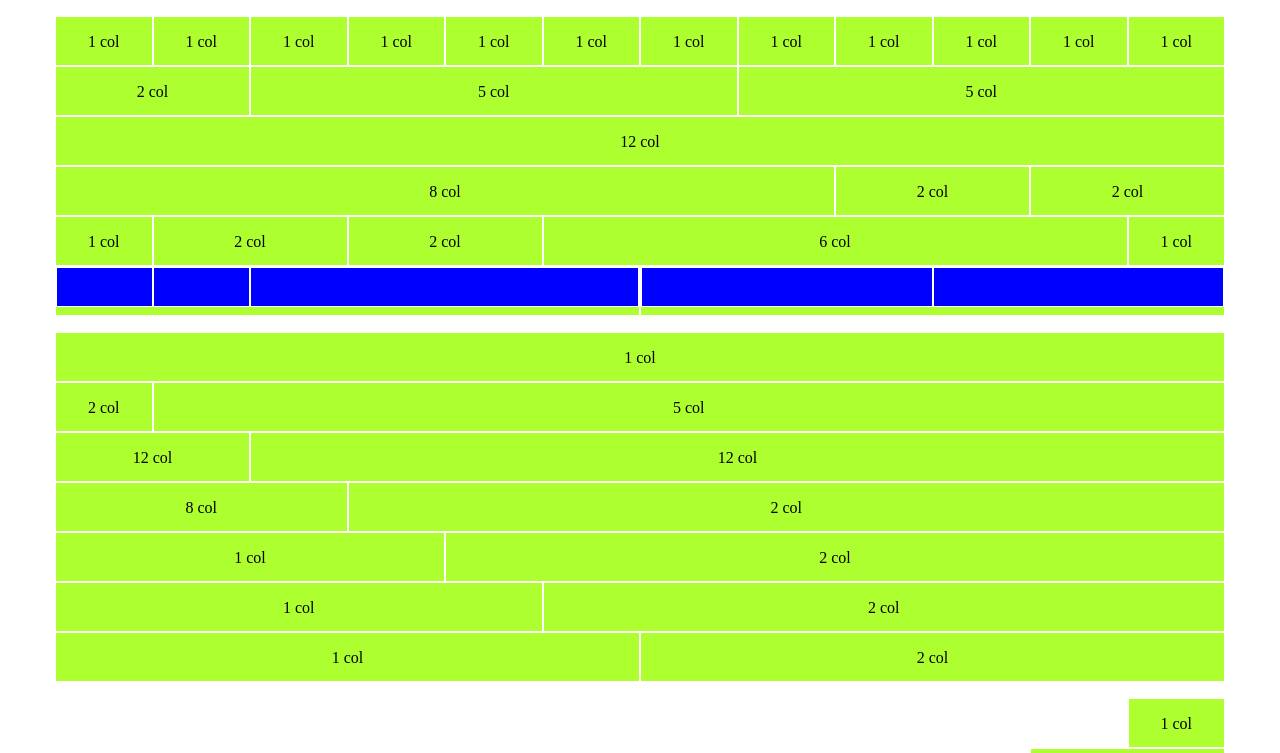
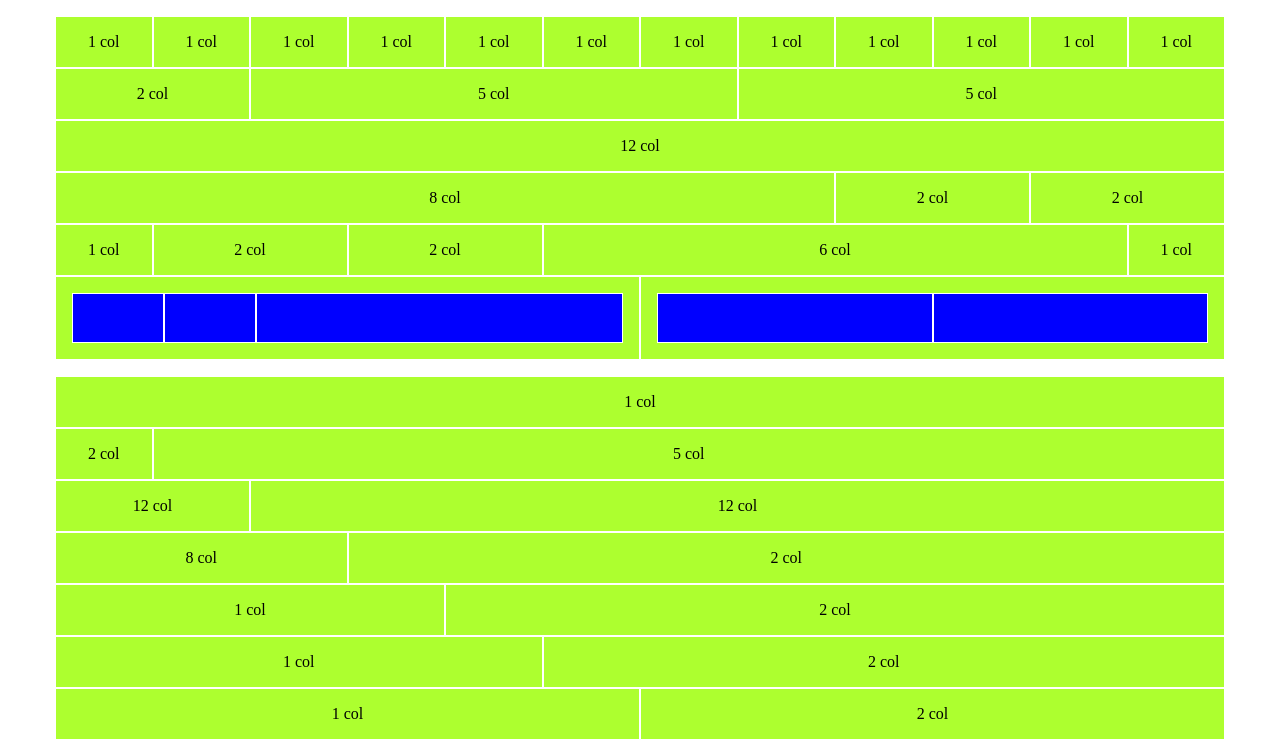
Before and after one commit to PietroFiori91/html-css-12bool, a plain HTML site: page index.html in a window 1280 px wide. Shown: the top 753 px of the page. Drawn offline with Linux system fonts and the light colour scheme; files whose address does not match are found by name.

Commit message:
sistemato paddin e min-height

```diff
--- a/css/style.css
+++ b/css/style.css
@@ -22,15 +22,22 @@
   /* TEMPORANEO */
   background-color: greenyellow;
   border: 1px solid white;
-  height: 50px;
+  min-height: 50px;
 }
 
 .col-blue {
   background-color: blue;
-  height: 40px;
-  padding: 1rem 1rem;
+  min-height: 50px;
 }
 
+.col-null {
+    flex-basis: 0;
+    max-width: 0);
+}
+
+.padding {
+    padding: 1rem 1rem;
+}
 /* COL */
 
 .col {
--- a/index.html
+++ b/index.html
@@ -42,9 +42,9 @@
         <!-- ROW 2   -->
 
         <div class="row">
-            <div class="col-2 col-lg-4">2 col</div>
-            <div class="col-5 col-lg-4">5 col</div>
-            <div class="col-5 col-lg-4">5 col</div>
+            <div class="col-2 col-lg-2">2 col</div>
+            <div class="col-5 col-lg-5">5 col</div>
+            <div class="col-5 col-lg-5">5 col</div>
         </div>
 
         <!-- ROW 3 -->
@@ -74,14 +74,14 @@
         <!-- ROW 6 -->
 
         <div class="row">
-            <div class="col-6">
+            <div class="col-6 padding">
                 <div class="row nested">
                     <div class="col-2 col-blue"></div>
                     <div class="col-2 col-blue"></div>
                     <div class="col-8 col-blue"></div>
                 </div>
             </div>
-            <div class="col-6">
+            <div class="col-6 padding">
                 <div class="row nested">
                     <div class="col-6 col-blue"></div>
                     <div class="col-6 col-blue"></div>
```
